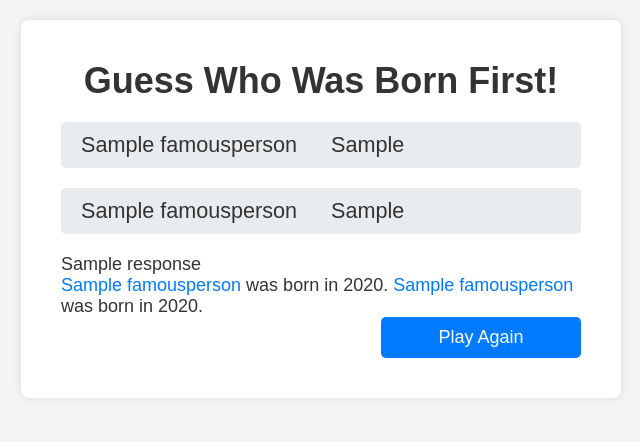
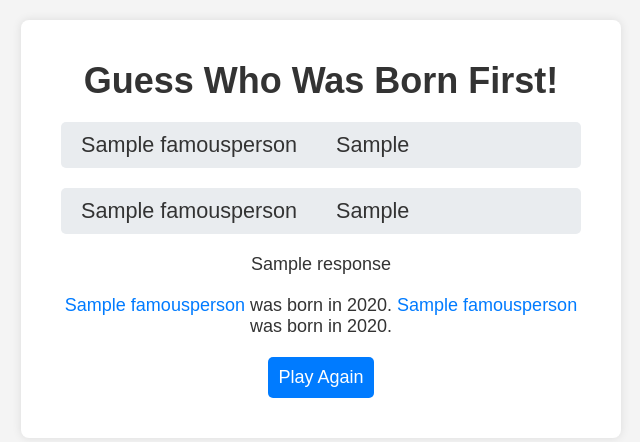
Before and after one commit to Jonathan-Heaney/who_came_first, a Django app: template game/templates/game/index.html in a window 1280 px wide. Shown: the top 442 px of the page, without its empty margins (319-959 px from the left). Run offline with Django 5.2, Linux system fonts and the light colour scheme; tables that the repository leaves empty hold one stand-in row (values such as "Sample post"); the template is opened without the code that fills it: values that come from a table or form of the project are taken from there, most other values are stand-ins (such as "Sample title", 1, 10 or a date in 2020).

Commit message:
Add styling

```diff
--- a/game/templates/game/index.html
+++ b/game/templates/game/index.html
@@ -34,12 +34,14 @@
             {% endif %}
         </div>
         {% if response %}
-            <p>{{ response }}</p>
-            <p><a href="{{person1_wikipedia}}" target="_blank">{{person1.name}}</a>  was born in {{person1.birthyear}}. <a href="{{person2_wikipedia}}" target="_blank">{{person2.name}}</a>  was born in {{person2.birthyear}}.</p>
-            <form action="{% url 'index' %}" method="post">
-                {% csrf_token %}
-                <button type="submit" class="generate-btn">Play Again</button>
-            </form>
+            <div class="results-container">
+                <p>{{ response }}</p>
+                <p class="results-text"><a href="{{person1_wikipedia}}" target="_blank">{{person1.name}}</a>  was born in {{person1.birthyear}}. <a href="{{person2_wikipedia}}" target="_blank">{{person2.name}}</a>  was born in {{person2.birthyear}}.</p>
+                <form action="{% url 'index' %}" method="post">
+                    {% csrf_token %}
+                    <button type="submit" class="generate-btn">Play Again</button>
+                </form>
+            </div>
         {% endif %}
     </div>
 </body>
--- a/static/styles.css
+++ b/static/styles.css
@@ -29,14 +29,30 @@ body {
 
 .person {
   margin-bottom: 20px;
+  display: flex;
+  flex-direction: column;
+  align-items: center;
+  justify-content: center;
+  gap: 10px;
   padding: 10px;
   background-color: #e9ecef;
   border-radius: 5px;
 }
 
 .person p {
-  margin-bottom: 10px;
+  /* margin-bottom: 10px; */
   font-size: 1.2em;
+}
+
+.results-container {
+  display: flex;
+  flex-direction: column;
+  align-items: center;
+  gap: 20px;
+}
+
+.results-text {
+  text-align: center;
 }
 
 .generate-btn {
@@ -66,10 +82,11 @@ a:hover {
 }
 
 /* Larger Screens */
-@media (min-width: 768px) {
+@media (min-width: 600px) {
   .person {
     display: flex;
-    justify-content: space-between;
+    flex-direction: row;
+    justify-content: space-evenly;
     align-items: center;
   }
 
```
